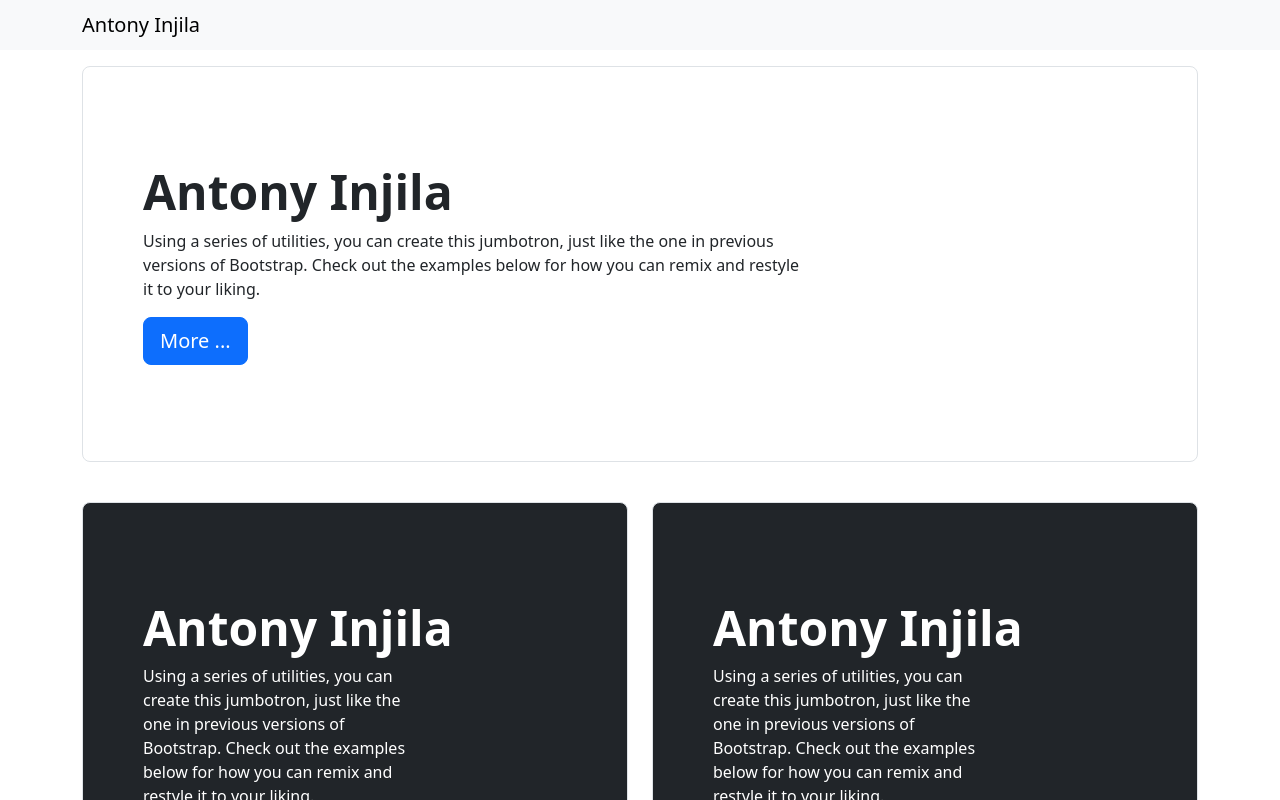
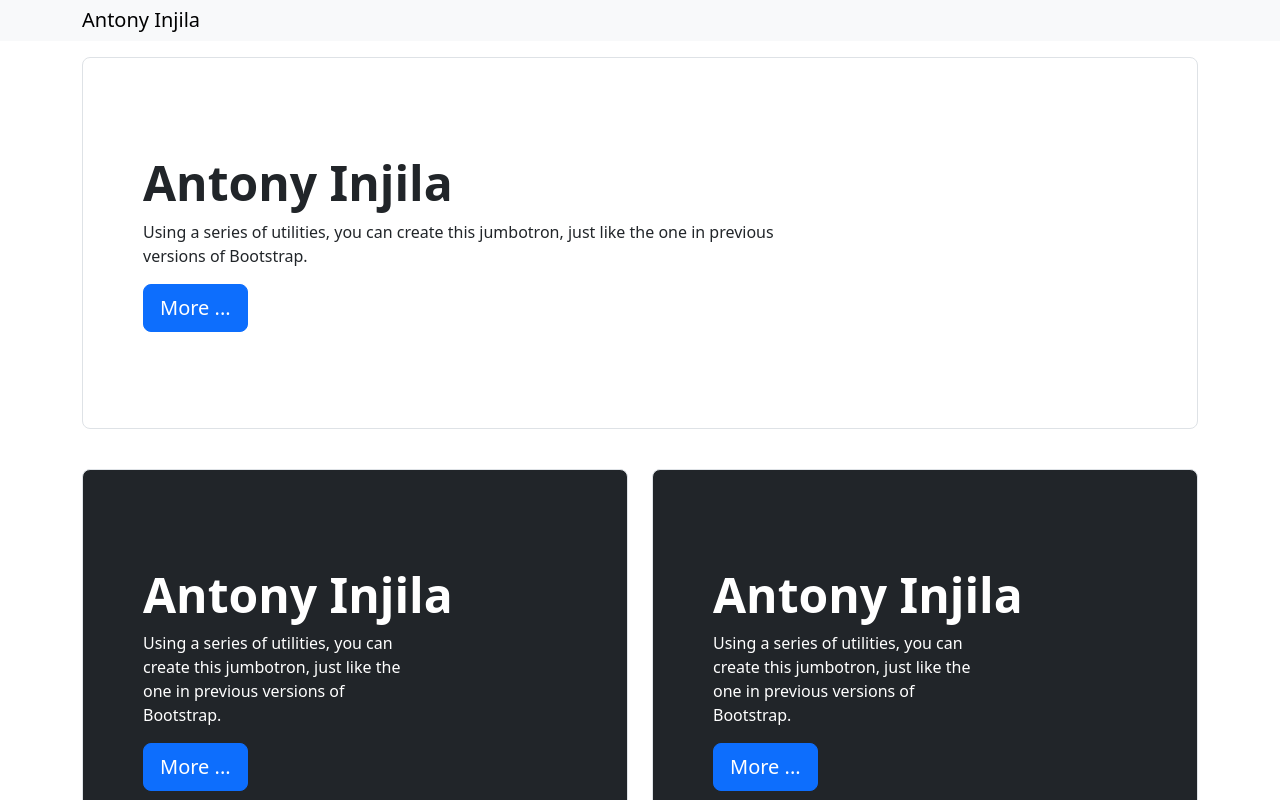
Before and after one commit to AntonyIS/portfolio-fe, a React (Create React App) app: page / in a window 1280 px wide. Shown: the top 800 px of the page. Built offline with nearby package versions, Linux system fonts and the light colour scheme.

Commit message:
Adding React router

```diff
--- a/package.json
+++ b/package.json
@@ -34,5 +34,8 @@
       "last 1 firefox version",
       "last 1 safari version"
     ]
+  },
+  "devDependencies": {
+    "react-router-dom": "^6.10.0"
   }
 }
--- a/src/App.js
+++ b/src/App.js
@@ -1,10 +1,19 @@
-import Navbar from "./components/Navbar"
-import Body from "./components/Body"
+import { BrowserRouter, Routes, Route } from "react-router-dom";
+import Blogs from './components/Blogs.js'
+import Home from './components/Home.js'
+
+
+
 export default function App(){
     return (
         <>
-            <Navbar/>
-            <Body/>
+            <BrowserRouter>
+                <Routes>
+                    <Route path="/" element={<Home />}/>
+                    <Route path="/blogs" element={<Blogs />}/>
+                </Routes>
+            </BrowserRouter>
         </>
+
     )
 }
--- a/src/components/Body.js
+++ b/src/components/Blogs.js
@@ -1,4 +1,6 @@
-export default function Body (){
+import Navbar from "./Navbar"
+
+export default function Blogs (){
     const style = {
         bg_dark : "text-bg-dark",
         bg_default : "text-bg-light",
@@ -6,16 +8,9 @@ export default function Body (){
     }
     return(
         <>
+            <Navbar />
             <div className="container">
                 <Jumbotron style={style.bg_default}/>
-                <div className="row align-items-md-stretch">
-                    <div className="col-md-6">
-                        <Jumbotron bg_dark={style.bg_dark} p_size={style.p_size}/>
-                    </div>
-                    <div className="col-md-6">
-                        <Jumbotron bg_dark={style.bg_dark}/>
-                    </div>
-                </div>
             </div>
         </>
     )
@@ -27,7 +22,7 @@ function Jumbotron(props){
             <div className="container-fluid py-5">
                 <h1 className="display-5 fw-bold">Antony Injila</h1>
                 <p className={`col-md-8 ${props.p_size}` }>
-                    Using a series of utilities, you can create this jumbotron, just like the one in previous versions of Bootstrap. Check out the examples below for how you can remix and restyle it to your liking.
+                    Using a series of utilities, you can create this jumbotron, just like the one in previous versions of Bootstrap.
                 </p>
                 <button className="btn btn-primary btn-lg">More ...</button>
             </div>
--- /dev/null
+++ b/src/components/Home.js
@@ -0,0 +1,42 @@
+import Navbar from "./Navbar"
+import {  Link } from "react-router-dom";
+export default function Body (){
+    const style = {
+        bg_dark : "text-bg-dark",
+        bg_default : "text-bg-light",
+        p_size : "f4"
+    }
+    return(
+        <>
+            <Navbar />
+            <div className="container">
+                <Jumbotron style={style.bg_default}/>
+                <div className="row align-items-md-stretch">
+                    <div className="col-md-6">
+                        <Jumbotron bg_dark={style.bg_dark} p_size={style.p_size}/>
+                    </div>
+                    <div className="col-md-6">
+                        <Jumbotron bg_dark={style.bg_dark}/>
+                    </div>
+                </div>
+            </div>
+        </>
+    )
+}
+
+function Jumbotron(props){
+    return(
+        <div className={`p-5 mb-4 mt-3 body-tertiary rounded-3 border ${props.bg_dark}`}>
+            <div className="container-fluid py-5">
+                <h1 className="display-5 fw-bold">Antony Injila</h1>
+                <p className={`col-md-8 ${props.p_size}` }>
+                    Using a series of utilities, you can create this jumbotron, just like the one in previous versions of Bootstrap.
+                </p>
+                <Link to="/blogs" style={{ color: 'inherit', textDecoration: 'inherit'}}>
+                    <button className="btn btn-primary btn-lg">More ...</button>
+                </Link>
+
+            </div>
+        </div>
+    )
+}
--- a/src/components/Navbar.js
+++ b/src/components/Navbar.js
@@ -1,8 +1,11 @@
+import { Link } from "react-router-dom";
 export default function  Navbar(){
     return (
         <nav className="navbar bg-body-tertiary">
             <div className="container">
-                <span className="navbar-brand mb-0 h1">Antony Injila</span>
+                <Link to="/" style={{ color: 'inherit', textDecoration: 'inherit'}}>
+                    <span className="navbar-brand mb-0 h1">Antony Injila</span>
+                </Link>
             </div>
         </nav>
     )
```
Also changed, not shown: 1 other file (tests, documents, lock files or other folders).
